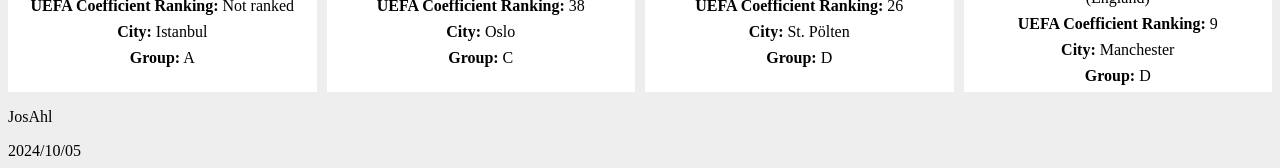
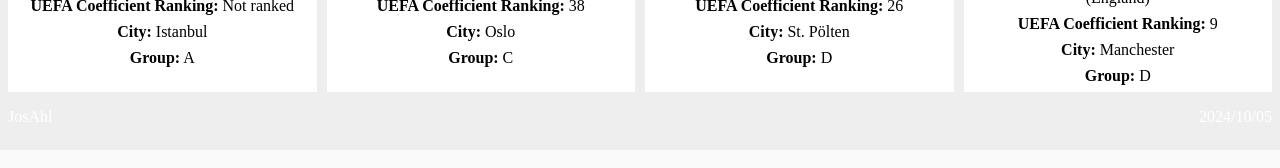
Before and after one commit to JosAhl/some-teams, a PHP site: page /start.php in a window 1280 px wide. Shown: the part 1670-1838 px from the top of the page. After the commit the page ends 1755 px from the top, so only its background shows below. Run offline with PHP 8.4, Linux system fonts and the light colour scheme.

Commit message:
Fixed footer

```diff
--- a/footer.php
+++ b/footer.php
@@ -1,4 +1,7 @@
 <footer>
     <p>JosAhl</p>
-    <?= date('Y/m/d') ?>
+    <p><?= date('Y/m/d') ?></p>
 </footer>
+</body>
+
+</html>
--- a/start.php
+++ b/start.php
@@ -19,9 +19,6 @@ include __DIR__ . "/data.php";
         <?php endforeach; ?>
     </div>
 </main>
-</body>
-
-</html>
 
 <?php
 require_once __DIR__ . "/footer.php";
--- a/style.css
+++ b/style.css
@@ -42,3 +42,9 @@ img {
     height: 50%;
     object-fit: contain;
 }
+
+footer {
+    color: #fff;
+    display: flex;
+    justify-content: space-between;
+}
```
